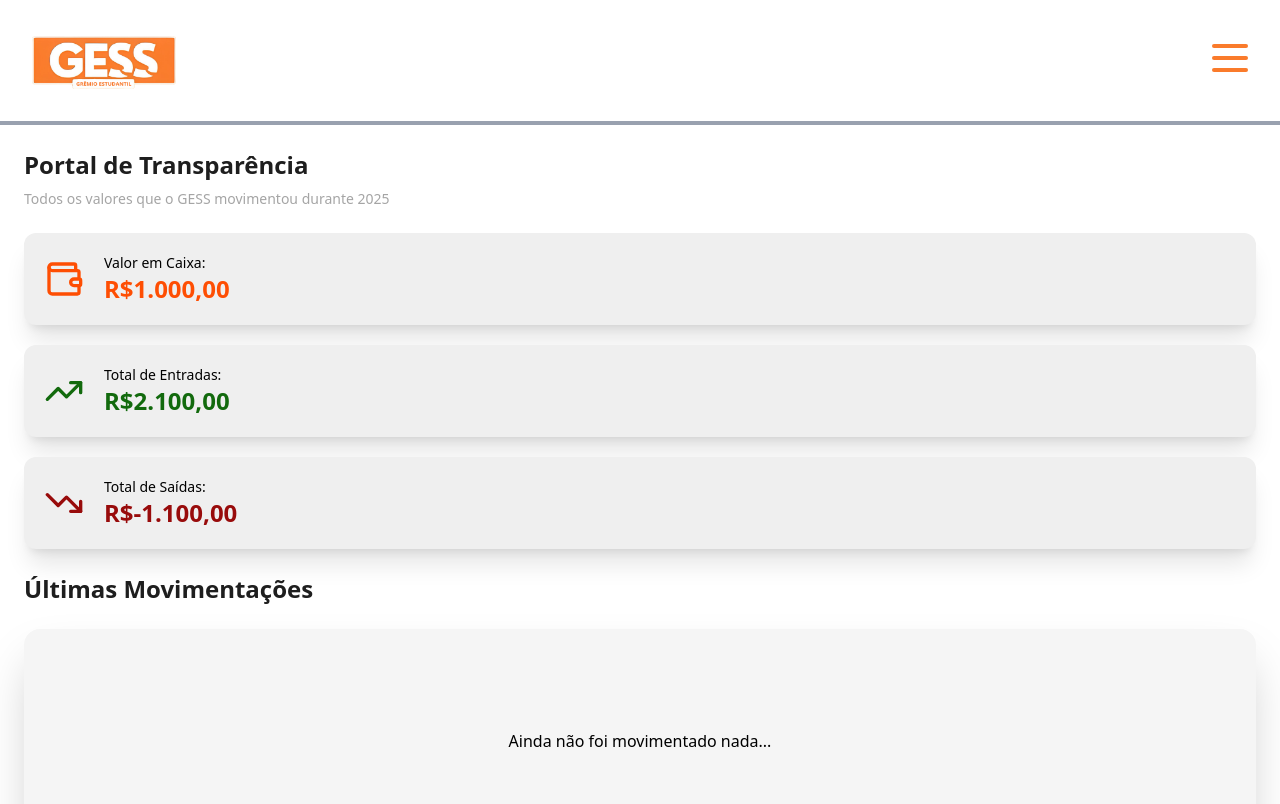
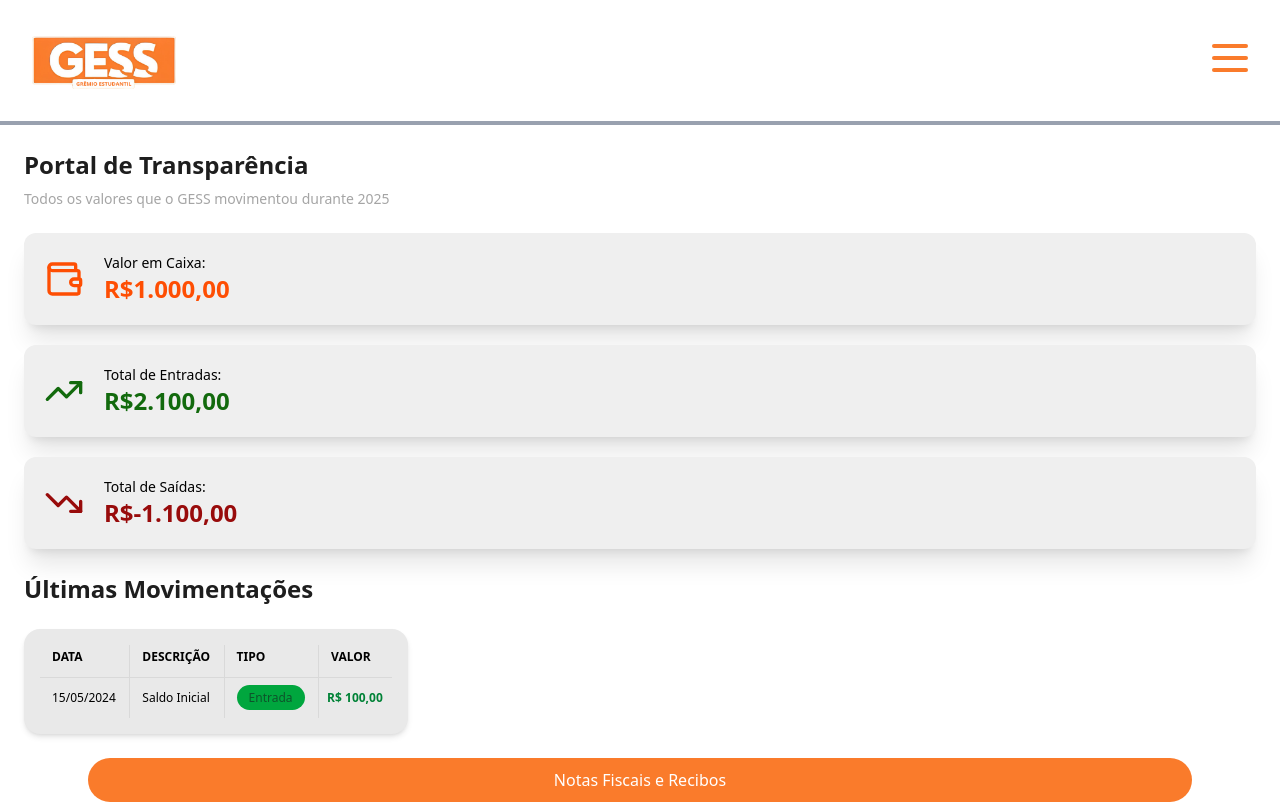
Before and after one commit to ArthurJuwer/site-gess, a Next.js app: page /transparencia in a window 1280 px wide. Shown: the top 804 px of the page. Built offline with nearby package versions, Linux system fonts and the light colour scheme.

Commit message:
pequenas correções e novos itens adicionados

```diff
--- a/src/app/desafiomensal/page.jsx
+++ b/src/app/desafiomensal/page.jsx
@@ -35,7 +35,7 @@ export default function DesafioMensal() {
               <Image src={Estrelas} alt="" className="size-6" />
               <Image src={Estrelas} alt="" className="size-6" />
             </div>
-            <button className="bg-[#1E1E1E] text-white rounded-full px-4 py-2 text-sm">Enviar Desafio</button>
+            <button className="bg-[#1E1E1E] text-white rounded-full px-4 py-2 text-xs">Enviar Desafio</button>
           </div>
         </main>
         <section className="px-8 w-full space-y-4">
--- a/src/app/transparencia/page.jsx
+++ b/src/app/transparencia/page.jsx
@@ -34,9 +34,39 @@ export default function Transparencia() {
             </div>
         </div>
         <h1 className='text-2xl font-bold text-[#1E1E1E]'>Últimas Movimentações</h1>
-        <div className="bg-[#F5F5F5] rounded-2xl shadow-2xl w-full p-3 h-56 flex justify-center items-center">
-            <h1>Ainda não foi movimentado nada...</h1>
-        </div>
+        <div className="bg-[#E9E9E9] shadow-md rounded-2xl p-4 w-96">
+        <table className="w-full text-left border-collapse">
+            <thead>
+                <tr className="border-b text-xs border-[#D9D9D9]">
+                    <th className="p-3 pt-1 font-semibold border-r border-[#D9D9D9]">DATA</th>
+                    <th className="p-3 pt-1 font-semibold border-r border-[#D9D9D9]">DESCRIÇÃO</th>
+                    <th className="p-3 pt-1 font-semibold border-r border-[#D9D9D9]">TIPO</th>
+                    <th className="p-3 pt-1 font-semibold">VALOR</th>
+                </tr>
+            </thead>
+            <tbody>
+                <tr className=" text-xs border-[#D9D9D9]"> { /* border-b */}
+                    <td className="p-3 border-r border-[#D9D9D9]">15/05/2024</td>
+                    <td className="p-3 border-r border-[#D9D9D9]">Saldo Inicial</td>
+                    <td className="p-3 border-r border-[#D9D9D9]">
+                        <span className="bg-green-600 text-green-900 px-3 py-1 rounded-full text-xs">Entrada</span>
+                    </td>
+                    <td className="p-2 text-green-700 font-semibold ">R$ 100,00</td>
+                </tr>
+                {/* <tr className='text-xs'>
+                    <td className="p-3 border-r border-[#D9D9D9]">21/06/2024</td>
+                    <td className="p-3 border-r border-[#D9D9D9]">Bolsa Interséries</td>
+                    <td className="p-3 border-r border-[#D9D9D9]">
+                        <span className="bg-red-200 text-red-700 px-3 py-1 rounded-full text-xs">Saída</span>
+                    </td>
+                    <td className="p-2 text-red-600 font-semibold">R$ 75,00</td>
+                </tr> */}
+            </tbody>
+        </table>
+        {/* <div className="mt-4 h-2 bg-gray-300 rounded-full overflow-hidden">
+            <div className="w-1/2 h-full bg-gray-500"></div>
+        </div> */}
+    </div>
         <button className='bg-[#FA7B2B] text-white p-2.5 text-base rounded-full mx-16'>Notas Fiscais e Recibos</button>
 
     </div>
```
Also changed, not shown: src/app/page.jsx (+6 -1 lines).
